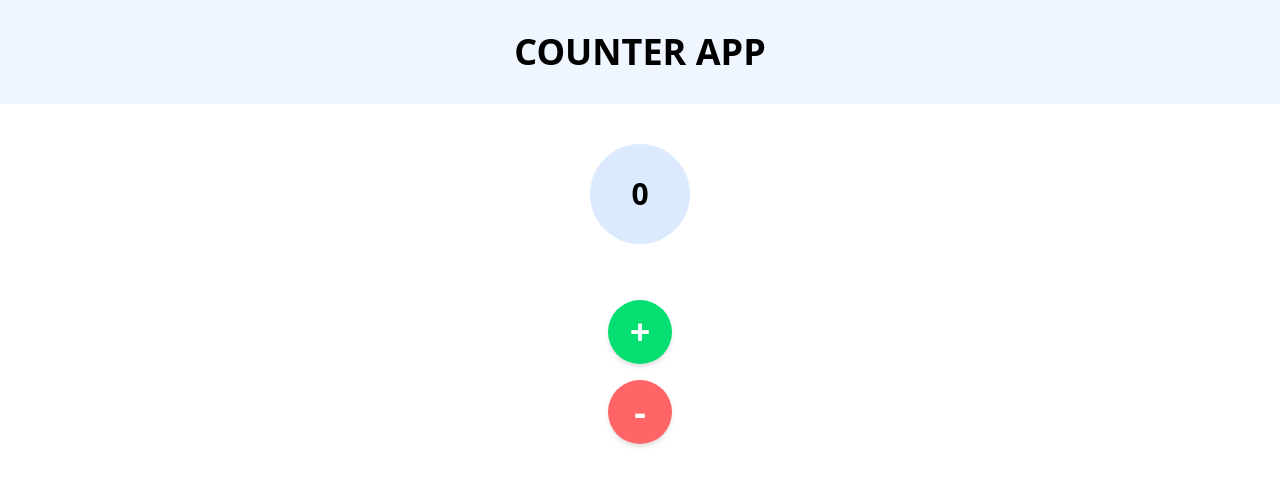
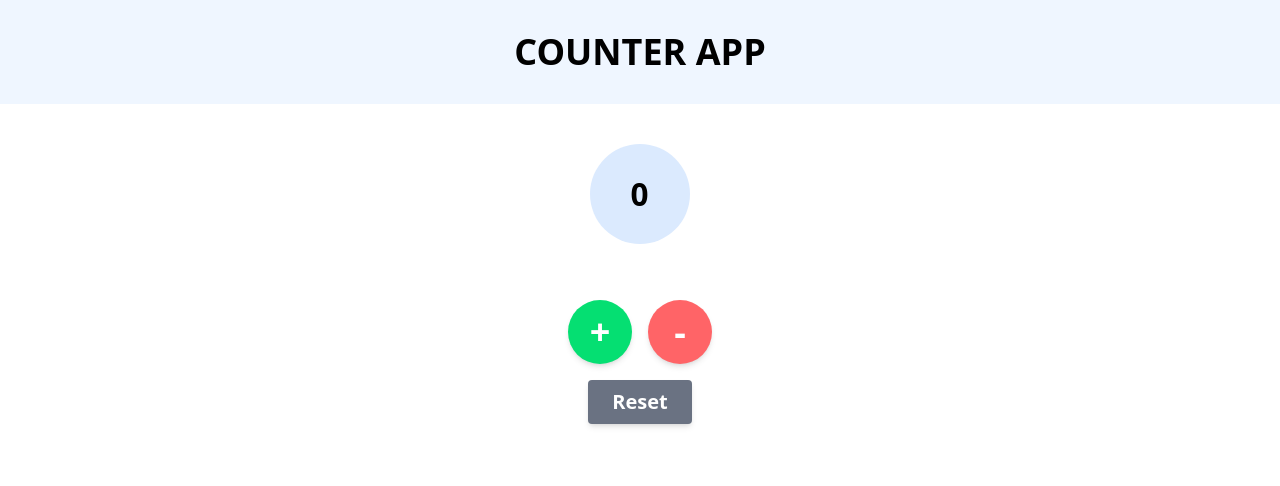
Before and after one commit to Srimathi1306/counter-app, a React (Vite) app: page / in a window 1280 px wide. Shown: the top 486 px of the page. Built offline with nearby package versions, Linux system fonts and the light colour scheme.

Commit message:
included reset buutton

```diff
--- a/src/App.jsx
+++ b/src/App.jsx
@@ -10,20 +10,33 @@ export default function App(props) {
   return (
     <div className="flex flex-col justify-center items-center gap-4">
       <div className="p-8 bg-blue-100 h-25 w-25 m-10 rounded-full flex flex-row justify-center items-center">
-        <h1 className="font-bold text-3xl"> {count}</h1>
+        <h1 className="font-bold text-3xl transition-transform duration-200 ease-in-out transform scale-105">
+          {" "}
+          {count}
+        </h1>
       </div>
+      <div className="flex gap-4">
         <button
           onClick={increment}
+          title="Increase"
           className=" rounded hover:border hover:border-blue-500 font-bold text-4xl w-16 h-16 bg-green-400 hover:bg-green-300 text-white  delay-300 rounded-full shadow-md transition"
         >
           +
         </button>
         <button
           onClick={decrement}
+          title="decrease"
           className="rounded hover:border hover:border-blue-500 font-bold text-4xl w-16 h-16 bg-red-400 hover:bg-red-300 text-white delay-300 rounded-full shadow-md transition"
         >
           -
         </button>
       </div>
+      <button
+        onClick={() => setcount(0)}
+        className="rounded font-bold text-xl px-6 py-2 bg-gray-500 hover:bg-gray-400 text-white delay-300 shadow-md transition"
+      >
+        Reset
+      </button>
+    </div>
   );
 }
```
Lines whose indentation alone changed are shown as unchanged.
